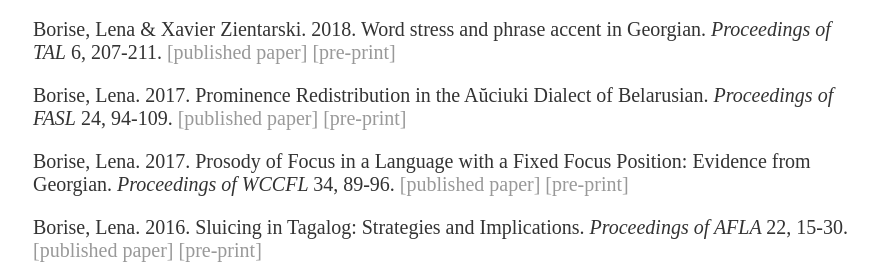
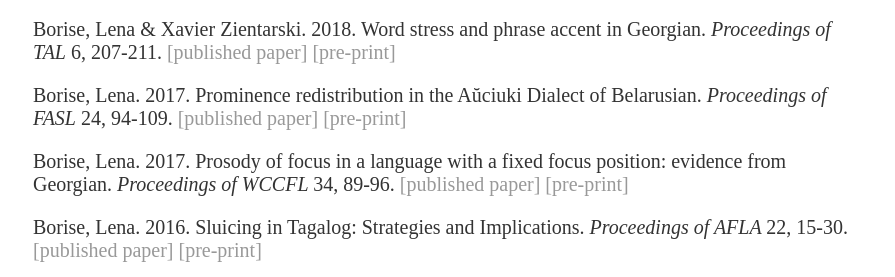
Before and after one commit to lnborise/lnborise.github.io, a Jekyll site: the page built from publications.html, in a window 1280 px wide. Shown: the part 937-1214 px from the top of the page, without its empty margins (191-1086 px from the left). Built offline with Jekyll 4.4.1, drawn with Linux system fonts in a browser that asks for light colours.

```diff
--- a/publications.html
+++ b/publications.html
@@ -33,9 +33,9 @@ title: Publications
 
 	<p>Borise, Lena & Xavier Zientarski. 2018. Word stress and phrase accent in Georgian. <i>Proceedings of TAL</i> 6, 207-211. <a href="https://www.isca-speech.org/archive/tal_2018/borise18_tal.html"> [published paper]</a> <a href="https://lnborise.github.io/assets/Borise & Zientarski 2018.pdf"> [pre-print]</a> </p>
 
-	<p>Borise, Lena. 2017. Prominence Redistribution in the Aŭciuki Dialect of Belarusian. <i>Proceedings of FASL</i> 24, 94-109. <a href="https://pages.nyu.edu/fasl24/proceedings.html"> [published paper]</a> <a href="https://lnborise.github.io/assets/borise_fasl24.pdf"> [pre-print]</a> </p>
+	<p>Borise, Lena. 2017. Prominence redistribution in the Aŭciuki Dialect of Belarusian. <i>Proceedings of FASL</i> 24, 94-109. <a href="https://pages.nyu.edu/fasl24/proceedings.html"> [published paper]</a> <a href="https://lnborise.github.io/assets/borise_fasl24.pdf"> [pre-print]</a> </p>
 
-	<p>Borise, Lena. 2017. Prosody of Focus in a Language with a Fixed Focus Position: Evidence from Georgian. <i>Proceedings of WCCFL </i> 34, 89-96. <a href="http://www.lingref.com/cpp/wccfl/34/index.html"> [published paper]</a> <a href="https://lnborise.github.io/assets/borise_georgian_wccfl.pdf"> [pre-print]</a> </p>
+	<p>Borise, Lena. 2017. Prosody of focus in a language with a fixed focus position: evidence from Georgian. <i>Proceedings of WCCFL </i> 34, 89-96. <a href="http://www.lingref.com/cpp/wccfl/34/index.html"> [published paper]</a> <a href="https://lnborise.github.io/assets/borise_georgian_wccfl.pdf"> [pre-print]</a> </p>
 
 	<p>Borise, Lena. 2016. Sluicing in Tagalog: Strategies and Implications. <i>Proceedings of AFLA </i> 22, 15-30. <a href="https://openresearch-repository.anu.edu.au/handle/1885/101155"> [published paper]</a> <a href="https://lnborise.github.io/assets/Borise_Tagalog_Sluicing_AFLA.pdf"> [pre-print] </a> </p>
 
```
